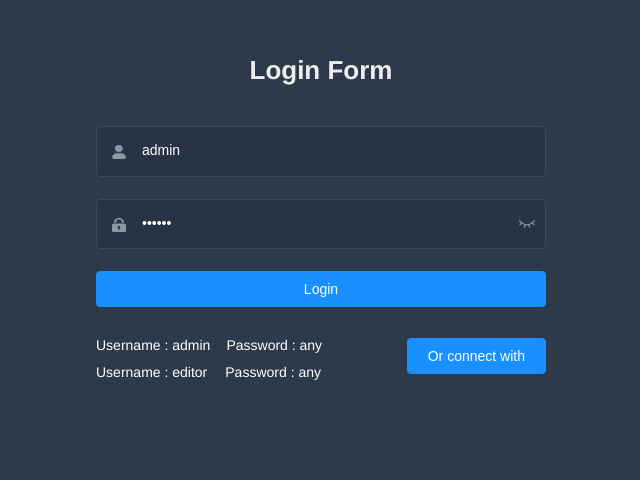
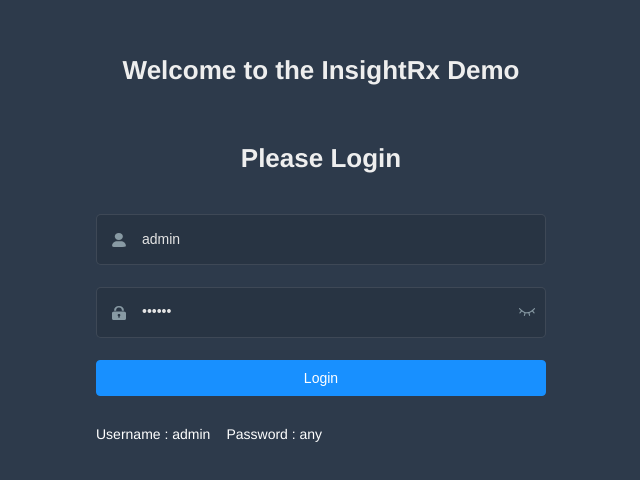
Before and after one commit to dgreiss/pharmacy-dashboard, a Vue app: page /#/login in a window 1280 px wide. Shown: the part 104-584 px from the top of the page, without its empty margins (319-959 px from the left). Built offline with nearby package versions, Linux system fonts and the light colour scheme.

Commit message:
changes to login page

```diff
--- a/src/styles/variables.scss
+++ b/src/styles/variables.scss
@@ -11,7 +11,7 @@
 // sidebar
 $menuText:#E5E5E5;
 $menuActiveText:#8DA4D2;
-$subMenuActiveText:#f4f4f5; // https://github.com/ElemeFE/element/issues/12951
+$subMenuActiveText:#f4f4f5;
 
 $menuBg:#2E3951;
 $menuHover:#263445;
--- a/src/utils/get-page-title.js
+++ b/src/utils/get-page-title.js
@@ -1,10 +1,10 @@
 import defaultSettings from '@/settings'
 
-const title = defaultSettings.title || 'Vue Element Admin'
+const title = defaultSettings.title || 'InsightRx '
 
 export default function getPageTitle(pageTitle) {
   if (pageTitle) {
-    return `${pageTitle} - ${title}`
+    return `${title} - ${pageTitle}`
   }
   return `${title}`
 }
--- a/src/utils/validate.js
+++ b/src/utils/validate.js
@@ -1,7 +1,3 @@
-/**
- * Created by PanJiaChen on 16/11/18.
- */
-
 /**
  * @param {string} path
  * @returns {Boolean}
--- a/src/views/login/index.vue
+++ b/src/views/login/index.vue
@@ -1,85 +1,44 @@
 <template>
   <div class="login-container">
     <el-form ref="loginForm" :model="loginForm" :rules="loginRules" class="login-form" autocomplete="on" label-position="left">
-
       <div class="title-container">
-        <h3 class="title">Login Form</h3>
+        <h2 class="title">Welcome to the InsightRx Demo</h2>
+        <br>
+        <h3 class="title">Please Login</h3>
       </div>
-
       <el-form-item prop="username">
         <span class="svg-container">
           <svg-icon icon-class="user" />
         </span>
-        <el-input
-          ref="username"
-          v-model="loginForm.username"
-          placeholder="Username"
-          name="username"
-          type="text"
-          tabindex="1"
-          autocomplete="on"
-        />
+        <el-input ref="username" v-model="loginForm.username" placeholder="Username" name="username" type="text" tabindex="1" autocomplete="on" />
       </el-form-item>
-
       <el-tooltip v-model="capsTooltip" content="Caps lock is On" placement="right" manual>
         <el-form-item prop="password">
           <span class="svg-container">
             <svg-icon icon-class="password" />
           </span>
-          <el-input
-            :key="passwordType"
-            ref="password"
-            v-model="loginForm.password"
-            :type="passwordType"
-            placeholder="Password"
-            name="password"
-            tabindex="2"
-            autocomplete="on"
-            @keyup.native="checkCapslock"
-            @blur="capsTooltip = false"
-            @keyup.enter.native="handleLogin"
-          />
+          <el-input :key="passwordType" ref="password" v-model="loginForm.password" :type="passwordType" placeholder="Password" name="password" tabindex="2" autocomplete="on" @keyup.native="checkCapslock" @blur="capsTooltip = false" @keyup.enter.native="handleLogin" />
           <span class="show-pwd" @click="showPwd">
             <svg-icon :icon-class="passwordType === 'password' ? 'eye' : 'eye-open'" />
           </span>
         </el-form-item>
       </el-tooltip>
-
       <el-button :loading="loading" type="primary" style="width:100%;margin-bottom:30px;" @click.native.prevent="handleLogin">Login</el-button>
-
       <div style="position:relative">
         <div class="tips">
           <span>Username : admin</span>
           <span>Password : any</span>
         </div>
-        <div class="tips">
-          <span style="margin-right:18px;">Username : editor</span>
-          <span>Password : any</span>
-        </div>
-
-        <el-button class="thirdparty-button" type="primary" @click="showDialog=true">
-          Or connect with
-        </el-button>
       </div>
     </el-form>
-
-    <el-dialog title="Or connect with" :visible.sync="showDialog">
-      Can not be simulated on local, so please combine you own business simulation! ! !
-      <br>
-      <br>
-      <br>
-      <social-sign />
     </el-dialog>
   </div>
 </template>
-
 <script>
 import { validUsername } from '@/utils/validate'
-import SocialSign from './components/SocialSignin'
 
 export default {
   name: 'Login',
-  components: { SocialSign },
   data() {
     const validateUsername = (rule, value, callback) => {
       if (!validUsername(value)) {
@@ -124,9 +83,7 @@
       immediate: true
     }
   },
-  created() {
-    // window.addEventListener('storage', this.afterQRScan)
-  },
+  created() {},
   mounted() {
     if (this.loginForm.username === '') {
       this.$refs.username.focus()
@@ -134,9 +91,7 @@
       this.$refs.password.focus()
     }
   },
-  destroyed() {
-    // window.removeEventListener('storage', this.afterQRScan)
-  },
+  destroyed() {},
   methods: {
     checkCapslock({ shiftKey, key } = {}) {
       if (key && key.length === 1) {
@@ -173,7 +128,6 @@
               this.loading = false
             })
         } else {
-          console.log('error submit!!')
           return false
         }
       })
@@ -186,34 +140,13 @@
         return acc
       }, {})
     }
-    // afterQRScan() {
-    //   if (e.key === 'x-admin-oauth-code') {
-    //     const code = getQueryObject(e.newValue)
-    //     const codeMap = {
-    //       wechat: 'code',
-    //       tencent: 'code'
-    //     }
-    //     const type = codeMap[this.auth_type]
-    //     const codeName = code[type]
-    //     if (codeName) {
-    //       this.$store.dispatch('LoginByThirdparty', codeName).then(() => {
-    //         this.$router.push({ path: this.redirect || '/' })
-    //       })
-    //     } else {
-    //       alert('第三方登录失败')
-    //     }
-    //   }
-    // }
   }
 }
+
 </script>
-
 <style lang="scss">
-/* 修复input 背景不协调 和光标变色 */
-/* Detail see https://github.com/PanJiaChen/vue-element-admin/pull/927 */
-
 $bg:#283443;
-$light_gray:#fff;
+$light_gray:#e5e5e5;
 $cursor: #fff;
 
 @supports (-webkit-mask: none) and (not (cater-color: $cursor)) {
@@ -253,8 +186,8 @@
     color: #454545;
   }
 }
+
 </style>
-
 <style lang="scss" scoped>
 $bg:#2d3a4b;
 $dark_gray:#889aa4;
@@ -329,4 +262,5 @@
     }
   }
 }
+
 </style>
```
